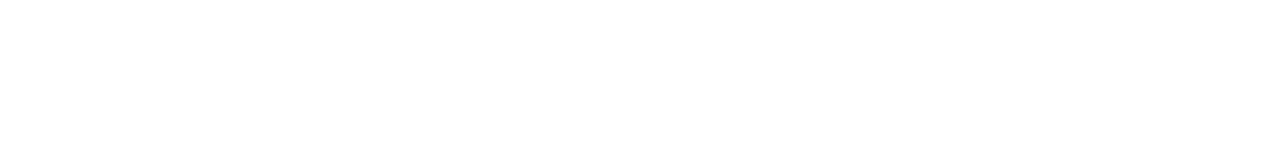
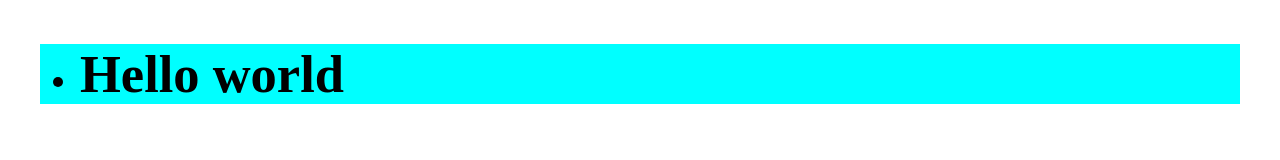
Before and after one commit to DevEvgeny/test, a plain HTML site: page index.html in a window 1280 px wide. Drawn offline with Linux system fonts and the light colour scheme.

Commit message:
что то добавили

```diff
--- a/css/style.css
+++ b/css/style.css
@@ -2,3 +2,16 @@ body{
   margin: 0;
   padding: 0;
 }
+
+.header{
+  background-color: aqua;
+  max-width: 1200px;
+  margin: 0 auto;
+
+}
+.menu__item{
+  color: black;
+  font-weight: 500;
+  font-size: 35px;
+
+}
--- a/index.html
+++ b/index.html
@@ -1,12 +1,26 @@
 <!DOCTYPE html>
 <html lang="en">
+
 <head>
   <meta charset="UTF-8">
   <meta http-equiv="X-UA-Compatible" content="IE=edge">
   <meta name="viewport" content="width=device-width, initial-scale=1.0">
+  <link rel="stylesheet" href="css/style.css">
   <title>Document</title>
 </head>
+
 <body>
+  <header class="header">
+    <div class="header__inner">
+      <nav class="menu">
+        <ul class="menu__list">
+          <li class="menu__item">
+            <h1>Hello world</h1>
+          </li>
+        </ul>
+      </nav>
+    </div>
+  </header>
+</body>
 
-</body>
 </html>
```
